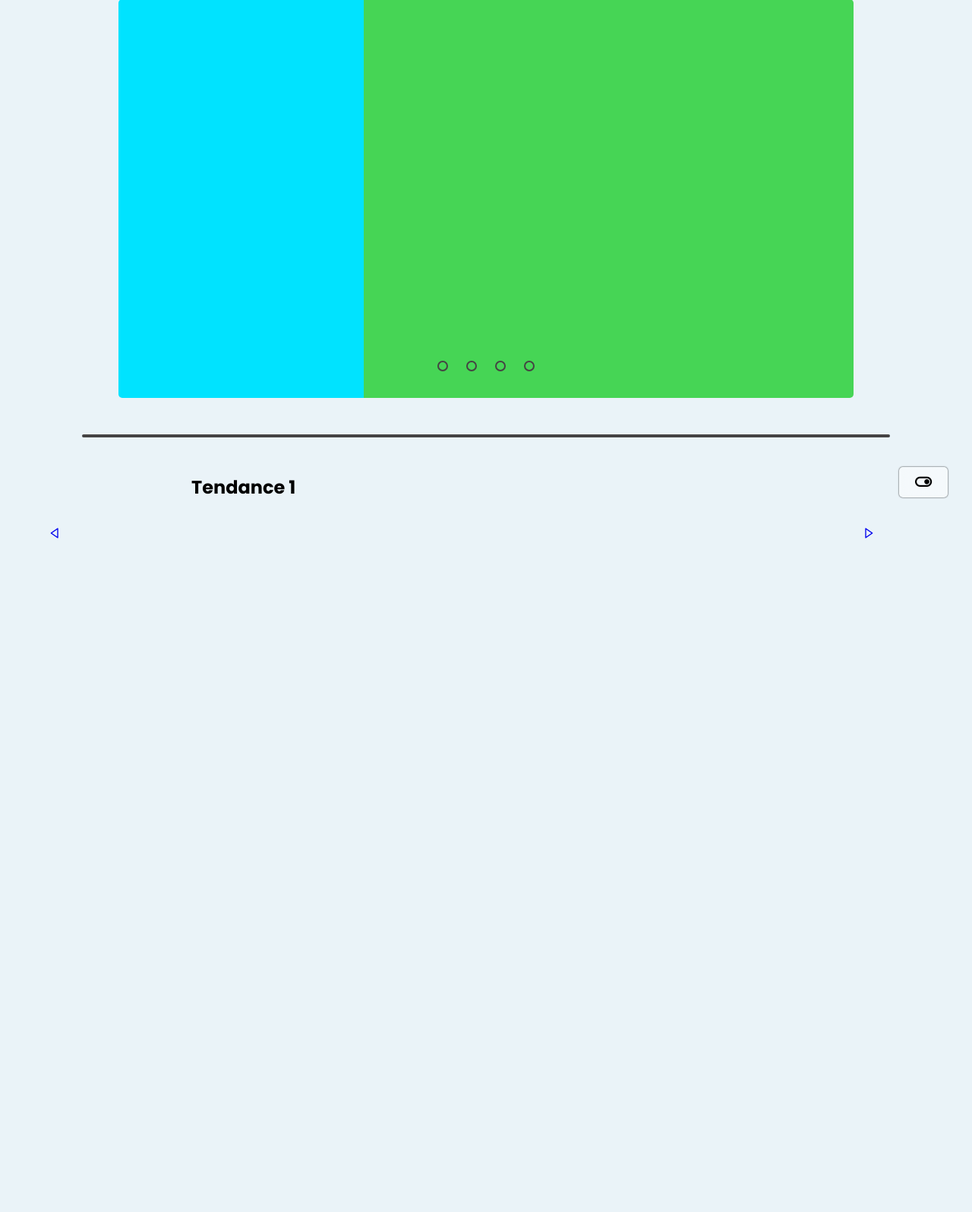
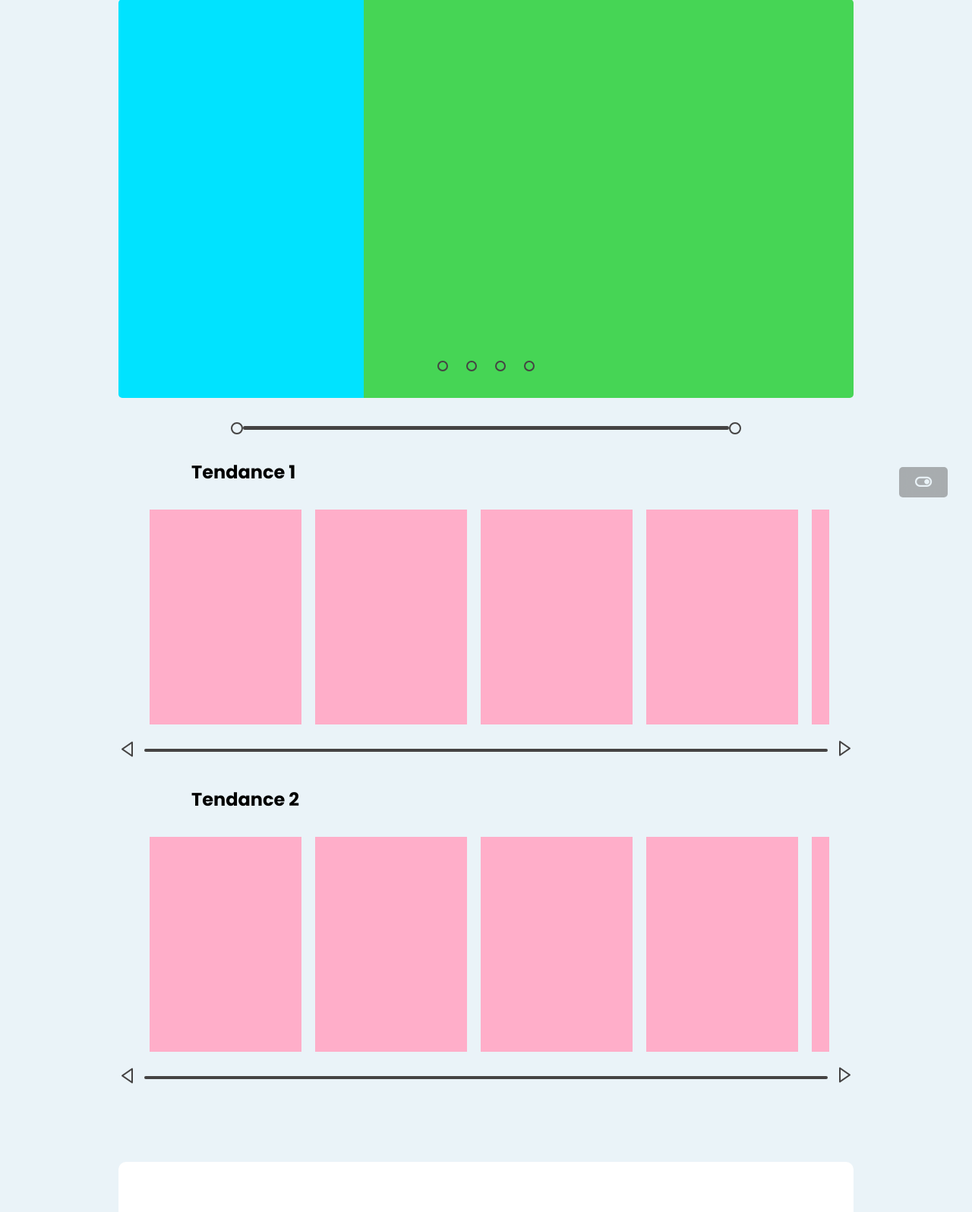
Before and after one commit to guillaumeB37/Interface_video, a PHP site: page /indexLink.html in a window 1280 px wide. Shown: the part 113-1709 px from the top of the page at 76% size. Before the commit the page ends 822 px from the top, so only its background shows below. Run offline with PHP 8.4, Linux system fonts and the light colour scheme; some libraries are stand-ins or nearby versions.

Commit message:
- avancement sur la page d'acceuil et sugestion pour les tendances

```diff
--- a/Interface_video/css/styleBody.css
+++ b/Interface_video/css/styleBody.css
@@ -51,33 +51,6 @@ body.darkMode {
   width: 4rem;
   height: 2.5rem;
   border-radius: 5px;
-  box-shadow: 0px 0px 2px black;
-  background: hsl(0 0% 100% / 0.5);
-  backdrop-filter: blur(1rem);
-  display: flex;
-  justify-content: center;
-  align-items: center;
-  position: fixed;
-  bottom: 0;
-  right: 0;
-  margin: 2rem;
-  cursor: pointer;
-}
-
-
-
-.switch_logo {
-  color: black;
-  font-size: 200%;
-  text-align: center;
-}
-
-body.darkMode .switch_theme {
-  border: none;
-  width: 4rem;
-  height: 2.5rem;
-  border-radius: 5px;
-  box-shadow: 0px 0px 2px grey;
   background: hsl(0 0% 40% / 0.5);
   backdrop-filter: blur(0.5rem);
   display: flex;
@@ -88,6 +61,34 @@ body.darkMode .switch_theme {
   right: 0;
   margin: 2rem;
   cursor: pointer;
+  z-index: 10;
+}
+
+
+
+.switch_logo {
+  color: #EAF3F8;
+  font-size: 200%;
+  text-align: center;
+  z-index: 10;
+}
+
+body.darkMode .switch_theme {
+  border: none;
+  width: 4rem;
+  height: 2.5rem;
+  border-radius: 5px;
+  background: hsl(0 0% 40% / 0.5);
+  backdrop-filter: blur(0.5rem);
+  display: flex;
+  justify-content: center;
+  align-items: center;
+  position: fixed;
+  bottom: 0;
+  right: 0;
+  margin: 2rem;
+  cursor: pointer;
+  z-index: 10;
 }
 
 
@@ -96,6 +97,7 @@ body.darkMode .switch_logo {
   font-size: 200%;
   text-align: center;
   margin-bottom: 0.3rem;
+  z-index: 10;
 }
 
 @media screen and (max-width: 768px) {
@@ -107,3 +109,25 @@ body.darkMode .switch_logo {
     margin-bottom: 6rem;
   }
 }
+
+footer {
+  border-top-left-radius: 10px;
+  border-top-right-radius: 10px;
+  margin-top: 10%;
+  position: relative;
+  bottom: 0;
+  background: white;
+  height: 10%;
+  width: 100%;
+}
+
+body.darkMode footer {
+  border-top-left-radius: 10px;
+  border-top-right-radius: 10px;
+  margin-top: 10%;
+  position: relative;
+  bottom: 0;
+  background: black;
+  height: 10%;
+  width: 100%;
+}
--- a/Interface_video/css/styleIndex.css
+++ b/Interface_video/css/styleIndex.css
@@ -101,25 +101,69 @@ body.darkMode .manual-btn:hover {
   margin-left: -60%;
 }
 
-.separator {
-  margin: 3rem -5%;
+.separator-circle-left{
   border: 2px solid #454343;
-  text-align: center;
-  width: 110%;
-  display: flex;
-  border-radius: 10px
+  border-radius: 10px;
+  justify-content: space-between;
+  width: 1rem;
+  height: 1rem;
+  z-index: 11;
 }
 
-body.darkMode .separator {
-  margin: 3rem -5%;
-  border: 2px solid #EAF3F8;
-  text-align: center;
-  width: 110%;
-  display: flex;
-  border-radius: 10px
+.separator-circle-right {
+  border: 2px solid #454343;
+  border-radius: 10px;
+  justify-content: space-between;
+  width: 1rem;
+  height: 1rem;
+  z-index: 11;
 }
 
-@media screen and (max-width: 1024px) {
+.separator-line {
+  background-color: #454343;
+  border: 2px solid #454343;
+  border-radius: 5px;
+  justify-content: center;
+  width: 40rem;
+  height: 0.3rem;
+  z-index: 10;
+}
+.separator {
+  margin-block: 2rem;
+  display: flex;
+  justify-content: center;
+  align-items: center;
+}
+
+body.darkMode .separator-line {
+  background-color: #EAF3F8;
+  border: 2px solid #EAF3F8;
+  border-radius: 5px;
+  justify-content: center;
+  width: 40rem;
+  height: 0.3rem;
+  z-index: 10;
+}
+
+body.darkMode .separator-circle-left {
+  border: 2px solid #EAF3F8;
+  border-radius: 10px;
+  justify-content: space-between;
+  width: 1rem;
+  height: 1rem;
+  z-index: 11;
+}
+
+body.darkMode .separator-circle-right {
+  border: 2px solid #EAF3F8;
+  border-radius: 10px;
+  justify-content: space-between;
+  width: 1rem;
+  height: 1rem;
+  z-index: 11;
+}
+
+@media screen and (max-width: 1100px) {
   .separator {
     width: 70%;
     margin: 2rem auto;
@@ -131,20 +175,70 @@ body.darkMode .separator {
   }
 }
 
-.tendance-1 {
-  text-decoration: none;
+.tendance-1 i {
+  color: #454343;
+  font-size: 150%;
 }
 
 .tendance-1 h1 {
   margin: 2rem 6rem;
 }
 
-.tendance-1 .switchLeft {
+.btn-switch {
+  margin-top: 2%;
+  display: flex;
+  justify-content: center;
+  align-items: center;
+}
+
+.sliderButton {
+  cursor: pointer;
+}
+
+.btn-switch .middle-line {
+  border: 2px solid #454343;
+  border-radius: 10px;
+  height: 2%;
+  width: 100%;
+  margin-inline: 1%;
+}
+
+/*.tendance-1 .switchLeft {
   position: absolute;
-  left: 5%;
+  left: 10%;
 }
 
 .tendance-1 .switchRight {
   position: absolute;
   right: 10%;
+}*/
+
+.tendance-1-box {
+  display: inline-block;
+  margin-inline: 2rem;
+  height: 5%;
+  width: auto;
+  overflow: scroll;
+  white-space: nowrap;
+  display: flex;
+  align-items: center;
 }
+
+.tendance-1-box img {
+  max-width: 200px;
+  min-width: 200px;
+  height: 50%;
+  margin-inline: 1%;
+  cursor: pointer;
+  transition: 0.5s ease;
+  z-index: 1;
+}
+
+.tendance-1-box img:hover {
+  transform: scale(1.4);
+  z-index: 2;
+}
+
+.tendance-2 h1 {
+  margin: 6rem 6rem;
+}
--- a/Interface_video/indexLink.html
+++ b/Interface_video/indexLink.html
@@ -92,22 +92,52 @@
         </div>
       <!--manual navigation end-->
       </div>
+      <div class="separator">
+        <div class="separator-circle-left"></div>
+        <div class="separator-line"></div>
+        <div class="separator-circle-right"></div>
+      </div>
 
-      <div class="separator"></div>
 
       <div class="tendance-1">
         <h1>Tendance 1</h1>
         <div class="tendance-1-box">
-          <!--random data-->
+          <img src="./images/netflix-slider/sliderNet.png" alt="">
+          <img src="./images/netflix-slider/sliderNet.png" alt="">
+          <img src="./images/netflix-slider/sliderNet.png" alt="">
+          <img src="./images/netflix-slider/sliderNet.png" alt="">
+          <img src="./images/netflix-slider/sliderNet.png" alt="">
+          <img src="./images/netflix-slider/sliderNet.png" alt="">
         </div>
+        <div class="btn-switch">
+          <a class="switchLeft sliderButton" onclick="sliderScrollLeft()"><i class='bx bx-right-arrow bx-rotate-180' ></i></a>
+          <div class="middle-line"></div>
+          <a class="switchRight sliderButton" onclick="sliderScrollRight()"><i class='bx bx-right-arrow'></i></a>
+        </div>
+      </div>
+      <div class="tendance-1">
+        <h1>Tendance 2</h1>
+        <div class="tendance-1-box">
+          <img src="./images/netflix-slider/sliderNet.png" alt="">
+          <img src="./images/netflix-slider/sliderNet.png" alt="">
+          <img src="./images/netflix-slider/sliderNet.png" alt="">
+          <img src="./images/netflix-slider/sliderNet.png" alt="">
+          <img src="./images/netflix-slider/sliderNet.png" alt="">
+          <img src="./images/netflix-slider/sliderNet.png" alt="">
+        </div>
+        <div class="btn-switch">
+          <a class="switchLeft sliderButton" onclick="sliderScrollLeft()"><i class='bx bx-right-arrow bx-rotate-180' ></i></a>
+          <div class="middle-line"></div>
+          <a class="switchRight sliderButton" onclick="sliderScrollRight()"><i class='bx bx-right-arrow'></i></a>
+        </div>
+      </div>
 
-        <a class="switchLeft sliderButton" href="#"><i class='bx bx-right-arrow bx-rotate-180' ></i></a>
-        <a class="switchRight sliderButton" href="#"><i class='bx bx-right-arrow'></i></a>
+      <footer>
+        <div class="footer">
 
-      </div>
-      <div class="tendance-2">
-        <h1></h1>
-      </div>
+        </div>
+      </footer>
+
     </section>
   </main>
 
@@ -116,4 +146,5 @@
 <script type="text/javascript" src="./js/theme.js" defer></script>
 <script type="text/javascript" src="./js/loader.js" defer></script>
 <script type="text/javascript" src="./js/carousel.js" defer></script>
+<script type="text/javascript" src="./js/tendance-1.js" defer></script>
 </html>
--- a/Interface_video/js/tendance-1.js
+++ b/Interface_video/js/tendance-1.js
@@ -0,0 +1,24 @@
+const sliders = document.querySelector(".tendance-1-box");
+var scrollPerClick;
+
+var scrollAmount = 0;
+
+function sliderScrollLeft() {
+  sliders.scrollTo({
+    left: (scrollAmount -= scrollPerClick),
+    behavior: "smooth",
+  });
+
+  if(scrollAmount < 0) {
+    scrollAmount = 0;
+  }
+}
+
+function sliderScrollRight() {
+  if (scrollAmount <= sliders.scrollWidth - sliders.clientWidth) {
+    sliders.scrollTo({
+      left: (scrollAmount += scrollPerClick),
+      behavior: "smooth",
+    });
+  }
+}
```
